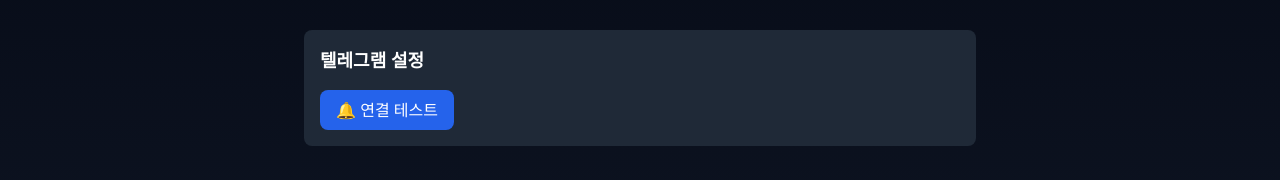
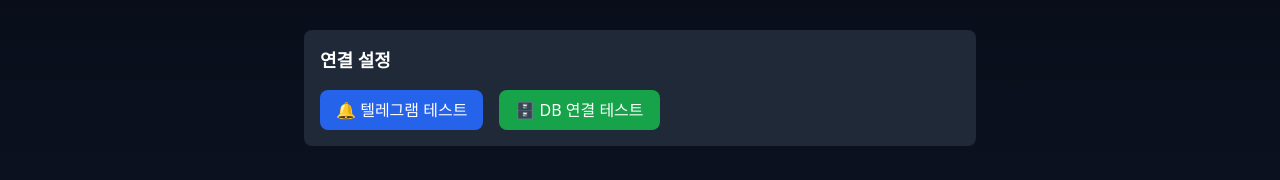
Before and after one commit to jetsetj/hotdeal-monitor, a Next.js app: page /keywords in a window 1280 px wide. Shown: the part 307-487 px from the top of the page. Built offline with nearby package versions, Linux system fonts and the light colour scheme; no server answers; the database is empty.

Commit message:
Add DB connection test button and API endpoint

```diff
--- /dev/null
+++ b/src/app/api/test-db/route.ts
@@ -0,0 +1,12 @@
+import { NextResponse } from 'next/server'
+import { prisma } from '@/lib/prisma'
+
+export async function POST() {
+  try {
+    await prisma.$queryRaw`SELECT 1`
+    return NextResponse.json({ success: true })
+  } catch (error) {
+    const message = error instanceof Error ? error.message : 'DB 연결 실패'
+    return NextResponse.json({ success: false, error: message }, { status: 500 })
+  }
+}
--- a/src/app/keywords/page.tsx
+++ b/src/app/keywords/page.tsx
@@ -5,6 +5,8 @@
 export default function KeywordsPage() {
   const [testing, setTesting] = useState(false)
   const [testResult, setTestResult] = useState<{ success: boolean; message: string } | null>(null)
+  const [dbTesting, setDbTesting] = useState(false)
+  const [dbTestResult, setDbTestResult] = useState<{ success: boolean; message: string } | null>(null)
 
   const testTelegram = async () => {
     setTesting(true)
@@ -26,6 +28,26 @@
     }
   }
 
+  const testDatabase = async () => {
+    setDbTesting(true)
+    setDbTestResult(null)
+
+    try {
+      const res = await fetch('/api/test-db', { method: 'POST' })
+      const data = await res.json()
+
+      if (data.success) {
+        setDbTestResult({ success: true, message: 'DB 연결 성공!' })
+      } else {
+        setDbTestResult({ success: false, message: data.error || '연결 오류' })
+      }
+    } catch {
+      setDbTestResult({ success: false, message: '연결 실패' })
+    } finally {
+      setDbTesting(false)
+    }
+  }
+
   return (
     <div className="max-w-2xl mx-auto">
       <h1 className="text-2xl font-bold text-white mb-6">키워드 관리</h1>
@@ -35,18 +57,30 @@
       </div>
 
       <div className="bg-gray-800 rounded-lg p-4 mb-8">
-        <h2 className="text-lg font-semibold text-white mb-4">텔레그램 설정</h2>
-        <div className="flex items-center gap-4">
+        <h2 className="text-lg font-semibold text-white mb-4">연결 설정</h2>
+        <div className="flex flex-wrap items-center gap-4">
           <button
             onClick={testTelegram}
             disabled={testing}
             className="px-4 py-2 bg-blue-600 hover:bg-blue-700 disabled:bg-gray-600 text-white rounded-lg transition-colors"
           >
-            {testing ? '테스트 중...' : '🔔 연결 테스트'}
+            {testing ? '테스트 중...' : '🔔 텔레그램 테스트'}
           </button>
           {testResult && (
             <span className={testResult.success ? 'text-green-400' : 'text-red-400'}>
               {testResult.message}
+            </span>
+          )}
+          <button
+            onClick={testDatabase}
+            disabled={dbTesting}
+            className="px-4 py-2 bg-green-600 hover:bg-green-700 disabled:bg-gray-600 text-white rounded-lg transition-colors"
+          >
+            {dbTesting ? '테스트 중...' : '🗄️ DB 연결 테스트'}
+          </button>
+          {dbTestResult && (
+            <span className={dbTestResult.success ? 'text-green-400' : 'text-red-400'}>
+              {dbTestResult.message}
             </span>
           )}
         </div>
```
